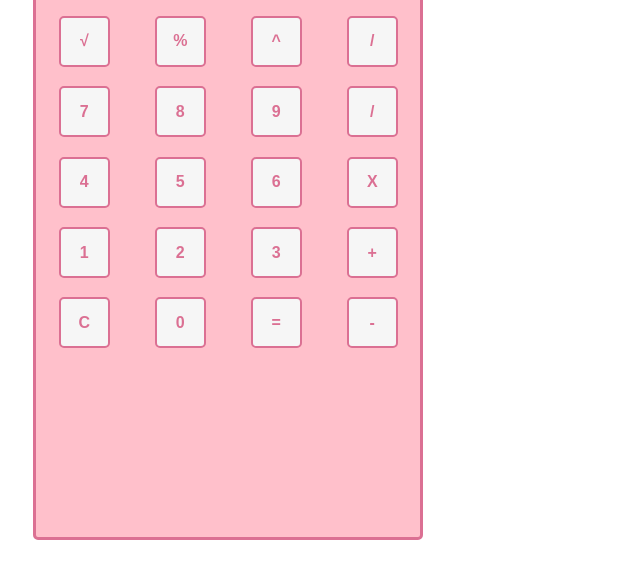
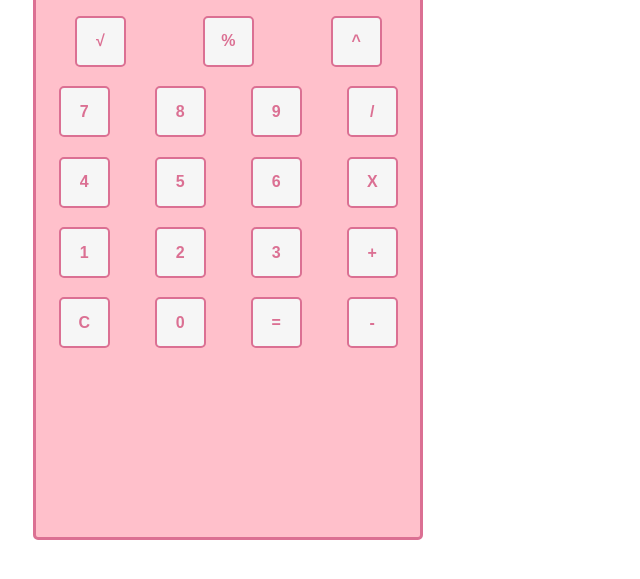
Before and after one commit to esterqb/Hello_Kitty_Calculator, a plain HTML site: page index.html in a window 1280 px wide. Shown: the part 211-790 px from the top of the page, without its empty margins (0-640 px from the left). Drawn offline with Linux system fonts and the light colour scheme.

Commit message:
Update index.html

```diff
--- a/index.html
+++ b/index.html
@@ -22,7 +22,6 @@
                 <button id="V">√</button>
                 <button id="%">%</button>
                 <button id="^">^</button>
-                <button id="/">/</button>
             </div>
             <!--LINE 1-->
             <div class="linea1">
```
